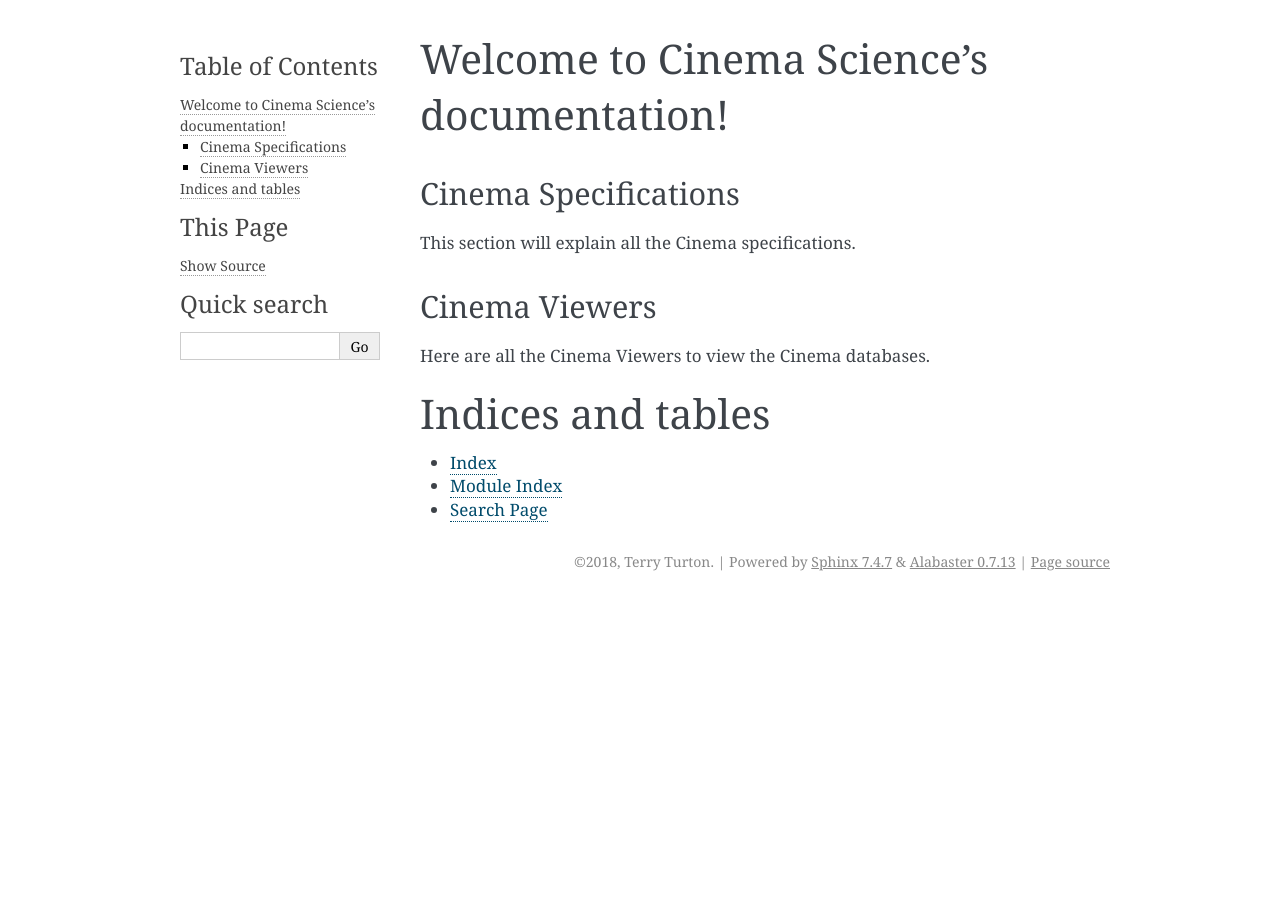
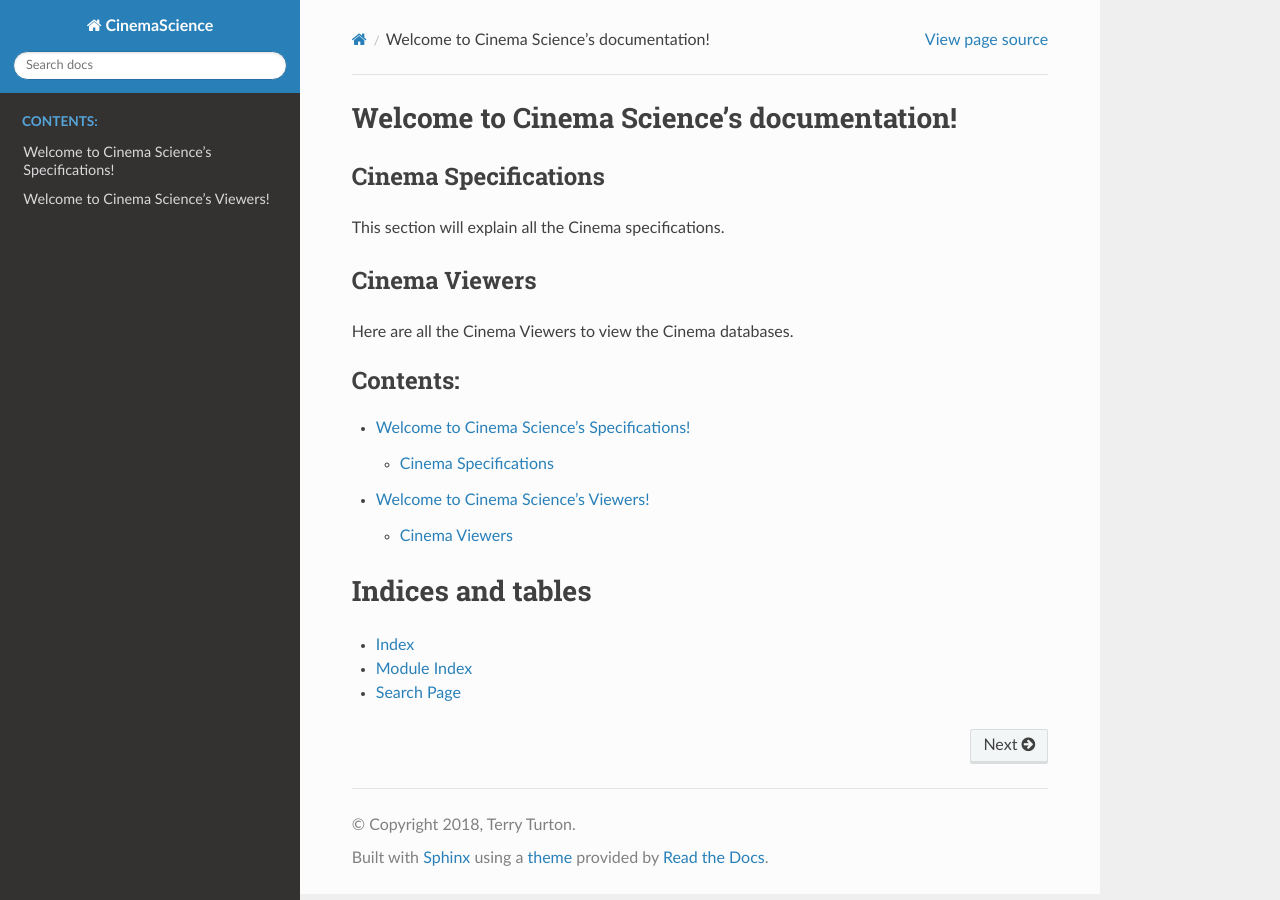
Before and after one commit to cinemascience/website, a Sphinx documentation site: the page built from docs/source/index.rst, in a window 1280 px wide. Built offline with Sphinx 7.4.7 and the Read the Docs theme 2.0.0, drawn with Linux system fonts in a browser that asks for light colours; formulas are drawn with MathJax 3; part of the change alters nothing that is shown.

Commit message:
add sphinx rtd them

```diff
--- a/docs/source/conf.py
+++ b/docs/source/conf.py
@@ -4,7 +4,7 @@
 #
 # This file does only contain a selection of the most common options. For a
 # full list see the documentation:
-# http://www.sphinx-doc.org/en/stable/config
+#
 
 # -- Path setup --------------------------------------------------------------
 
@@ -76,7 +76,7 @@ pygments_style = 'sphinx'
 # The theme to use for HTML and HTML Help pages.  See the documentation for
 # a list of builtin themes.
 #
-html_theme = 'alabaster'
+html_theme = "sphinx_rtd_theme"
 
 # Theme options are theme-specific and customize the look and feel of a theme
 # further.  For a list of options available for each theme, see the
--- a/docs/source/index.rst
+++ b/docs/source/index.rst
@@ -1,7 +1,3 @@
-.. CinemaScience documentation master file, created by
-   sphinx-quickstart on Tue Apr  3 12:10:58 2018.
-   You can adapt this file completely to your liking, but it should at least
-   contain the root `toctree` directive.
 
 Welcome to Cinema Science's documentation!
 ==========================================
@@ -17,6 +13,7 @@ Here are all the Cinema Viewers to view the Cinema databases.
 .. toctree::
    :maxdepth: 2
    :caption: Contents:
+
    specifications
    viewers
 
```
